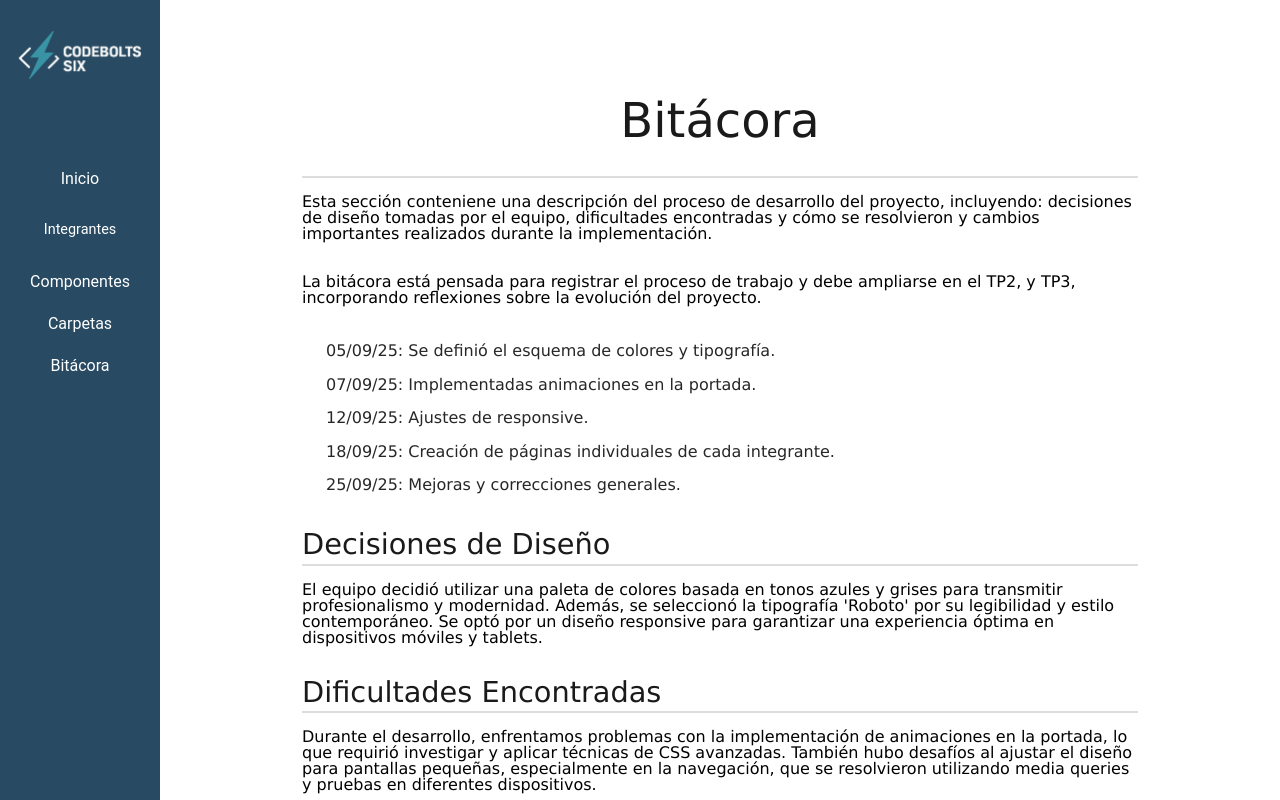
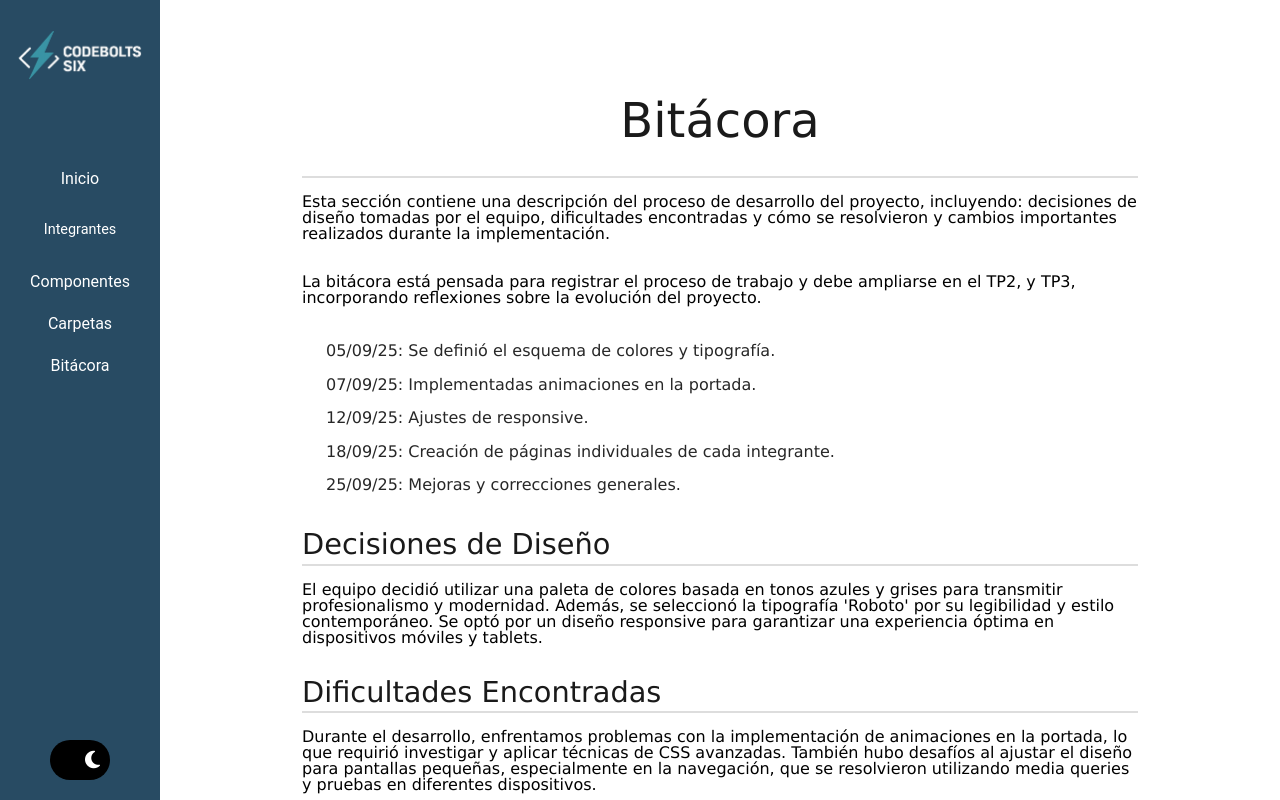
Before and after one commit to eduardo-mendiola/tp2-codebolts-six, a React (Vite) app: page /bitacora in a window 1280 px wide. Built offline with nearby package versions, Linux system fonts and the light colour scheme.

Commit message:
feat: crear componente DarkModeButton con estilos y ubicarlo en la parte inferior del sidebar

```diff
--- a/src/App.css
+++ b/src/App.css
@@ -13,10 +13,14 @@
   overflow-x: hidden;
 }
 
-/* .main-content {
-  margin-left: 200px;
-  padding: 20px;
-  flex: 1;
-  height: 100vh;
-  overflow-y: auto;
-} */
+/* Make the navigation fill the space */
+.nav-links {
+  display: flex;
+  flex-direction: column;
+  flex-grow: 1; /* fills the available height */
+}
+
+/* Push the DarkModeButton to the bottom */
+.nav-links > :last-child {
+  margin: auto 0 20px 0;
+}
--- /dev/null
+++ b/src/components/DarkModeButton/DarkModeButton.css
@@ -0,0 +1,53 @@
+/* Dark mode styles */
+body.dark-mode {
+  --background-color: #121212;
+  --main-text-color: #f1f1f1;
+  --header-color: #f1f1f1;
+  --light-background: #2a2a2a;
+  --secondary-color: #f1f1f1;
+  --hover-color: #3C6E71;
+  --underline-color: #d9d9d9;
+}
+
+body.dark-mode .logo {
+  filter: invert(1) hue-rotate(180deg);
+}
+
+body.dark-mode .nav-links a:hover {
+  color: var(--hover-color);
+}
+
+#darkModeBtn {
+  border: none;
+  width: 60px;
+  height: 40px;
+  border-radius: 25px;
+  display: flex;
+  align-items: center;
+  padding: 10px;
+  font-size: 20px;
+  transition: all 0.3s ease;
+}
+
+/* Light mode button */
+#darkModeBtn.light {
+  background-color: #000;
+  color: #fff;
+  justify-content: flex-end;
+}
+
+/* Dark mode button */
+#darkModeBtn.dark {
+  background-color: #fff;
+  color: #000;
+  justify-content: flex-start;
+}
+
+/* Optional hover effect */
+#darkModeBtn:hover {
+  opacity: 0.85;
+}
+
+#darkModeBtn:hover .mode-icon {
+  background-color: var(--main-color);
+}
--- /dev/null
+++ b/src/components/DarkModeButton/DarkModeButton.jsx
@@ -0,0 +1,33 @@
+import { useState, useEffect } from "react";
+import '@/components/DarkModeButton/DarkModeButton.css';
+
+const DarkModeButton = () => {
+  const [isDarkMode, setIsDarkMode] = useState(false);
+
+  useEffect(() => {
+    const savedMode = localStorage.getItem("darkMode") === "true";
+    setIsDarkMode(savedMode);
+  }, []);
+
+  useEffect(() => {
+    document.body.classList.toggle("dark-mode", isDarkMode);
+    localStorage.setItem("darkMode", isDarkMode);
+  }, [isDarkMode]);
+
+  const handleToggle = () => setIsDarkMode(!isDarkMode);
+
+  return (
+    <button
+      id="darkModeBtn"
+      onClick={handleToggle}
+      className={isDarkMode ? "dark" : "light"}
+      style={{ justifyContent: isDarkMode ? "flex-start" : "flex-end" }}
+    >
+      <i
+        className={`fa-solid mode-icon ${isDarkMode ? "fa-sun" : "fa-moon"}`}
+      ></i>
+    </button>
+  );
+};
+
+export default DarkModeButton;
--- a/src/components/Sidebar/Sidebar.jsx
+++ b/src/components/Sidebar/Sidebar.jsx
@@ -2,6 +2,7 @@ import React, { useState } from 'react';
 import { Link } from 'react-router-dom'; // 🔹 Importamos Link para navegación
 import '@/components/Sidebar/Sidebar.css';
 import DropDownMenu from '@/components/DropDownMenu/DropDownMenu';
+import DarkModeButton from '../DarkModeButton/DarkModeButton';
 
 export default function Sidebar() {
   const [showMenu, setShowMenu] = useState(false);
@@ -28,41 +29,8 @@ export default function Sidebar() {
         <Link className="nav-link" to="/componentes">Componentes</Link>
         <Link className="nav-link" to="/carpetas">Carpetas</Link>
         <Link className="nav-link" to="/bitacora">Bitácora</Link>
+        <DarkModeButton />
       </nav>
     </aside>
   );
 }
-
-
-
-
-// import React, { useState } from 'react'; //guardo un estado que diga si el menú esta abierto o no
-// import logo from '@/assets/logo.png'; //importo el logo
-// import '@/components/Sidebar/Sidebar.css';
-// import DropDownMenu from '@/components/DropDownMenu/DropDownMenu';
-
-// export default function Sidebar({ setPage }) {
-
-//   const [showMenu, setShowMenu] = useState(false);
-
-//   return (
-//     <aside className="sidebar">
-//       <div className="logo-container">
-//         <img src={logo} alt="Logo" className="logo" />
-//       </div>
-//       <nav className="nav-links">
-//         <button className="nav-link" onClick={() => setPage('Inicio')}>
-//           Inicio
-//         </button>
-//         <button className="nav-link" onClick={() => setShowMenu(!showMenu)}>
-//           Integrantes
-//         </button>
-//         {showMenu && <DropDownMenu setPage={setPage} />}
-
-//         <button className="nav-link" onClick={() => setPage('Bitacora')}>
-//           Bitácora
-//         </button>
-//       </nav>
-//     </aside>
-//   );
-// }
--- a/src/pages/Bitacora/Bitacora.jsx
+++ b/src/pages/Bitacora/Bitacora.jsx
@@ -74,7 +74,7 @@ export default function Bitacora() {
     <div className="bitacora-container" translate="no">
       <h1>Bitácora</h1>
       <p>
-        Esta sección conteniene una descripción del proceso de desarrollo del proyecto,
+        Esta sección contiene una descripción del proceso de desarrollo del proyecto,
         incluyendo: decisiones de diseño tomadas por el equipo, dificultades encontradas y cómo se resolvieron y cambios importantes realizados durante la implementación.
       </p>
       <p>
```
Also changed, not shown: 1 other file (tests, documents, lock files or other folders).
